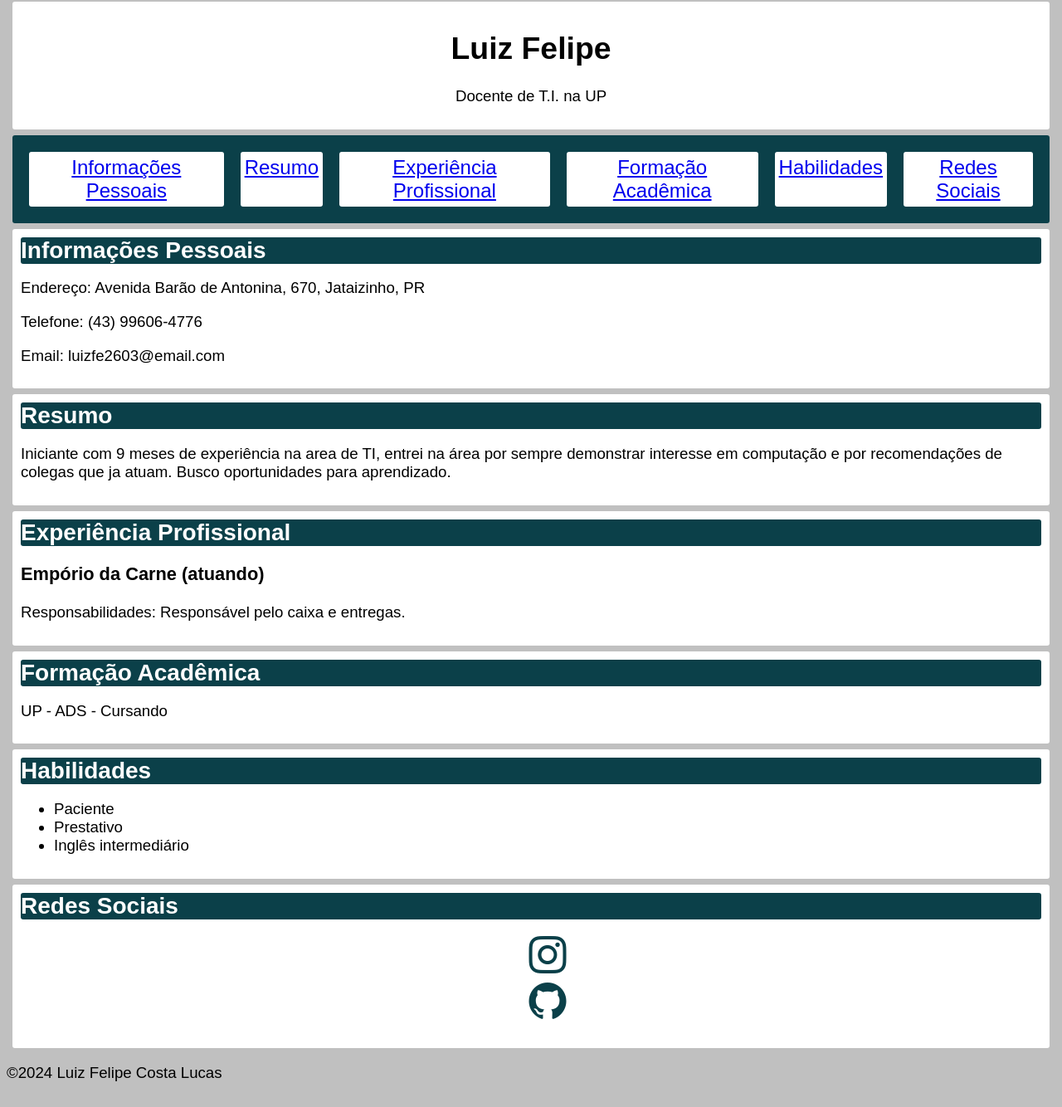
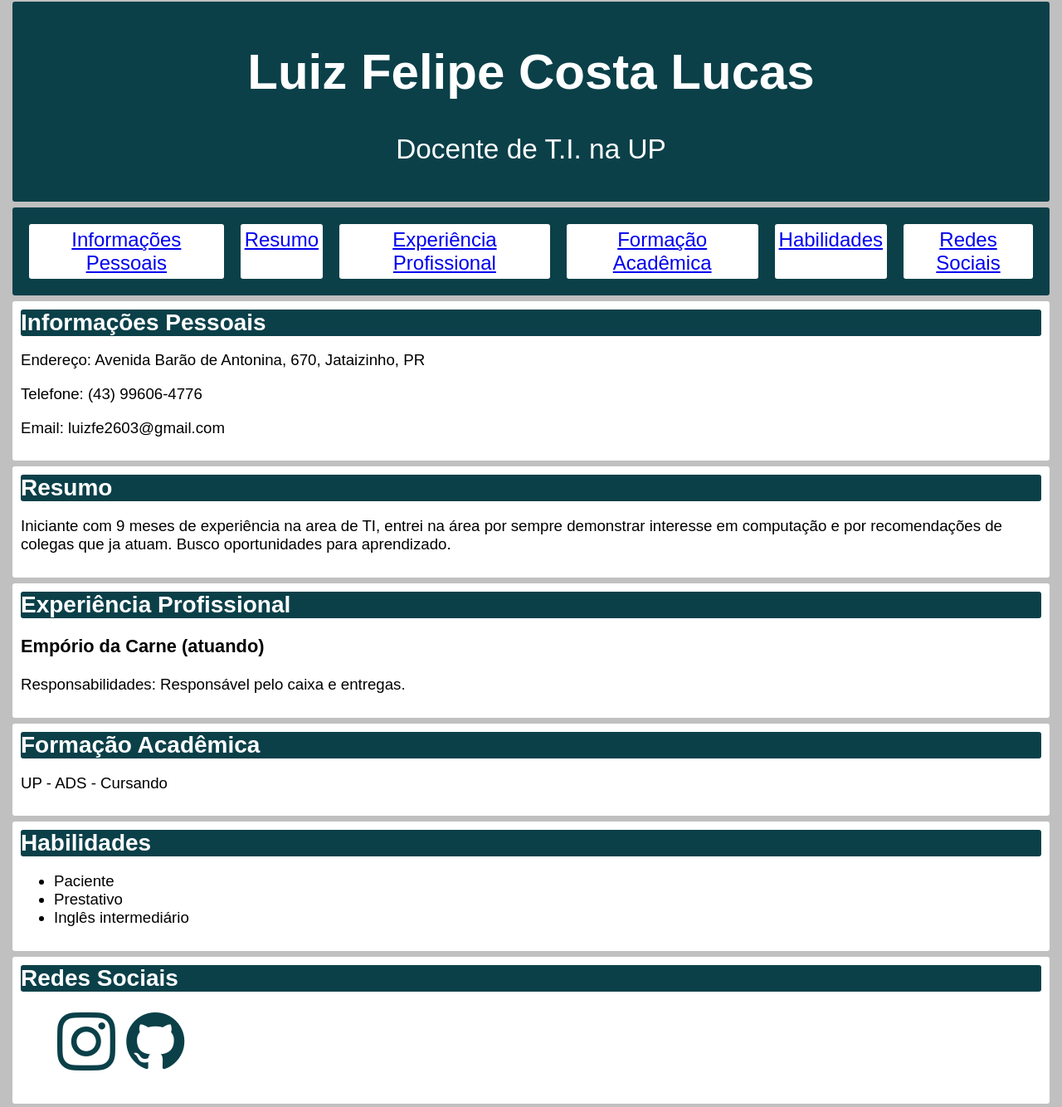
Before and after one commit to LuifeZ/aulagit, a plain HTML site: page docs/index.html in a window 1280 px wide. Shown: the part 6-1340 px from the top of the page at 83% size. Drawn offline with nearby package versions, Linux system fonts and the light colour scheme.

Commit message:
Versão Final

```diff
--- a/docs/index.html
+++ b/docs/index.html
@@ -10,7 +10,7 @@
 <body>
     <header>
         <div class="item">
-            <h1>Luiz Felipe</h1>
+            <h1>Luiz Felipe Costa Lucas</h1>
             <p>Docente de T.I. na UP</p>
         </div>
         <div>
@@ -33,7 +33,7 @@
             <h2>Informações Pessoais</h2>
             <p>Endereço: Avenida Barão de Antonina, 670, Jataizinho, PR</p>
             <p>Telefone: (43) 99606-4776</p>
-            <p>Email: luizfe2603@email.com</p>
+            <p>Email: luizfe2603@gmail.com</p>
         </section>
        </div>
 
--- a/docs/meuestilo.css
+++ b/docs/meuestilo.css
@@ -5,7 +5,7 @@ body{
 }
 
 .item{
-    background-color:rgb(255, 255, 255) ;
+    background-color:rgb(11, 64, 73);
     border-radius: 3px;
     margin: 7px;
     padding: 10px; ;
@@ -13,11 +13,14 @@ body{
 
 h1{
     text-align: center;
-
+    color:rgb(255, 255, 255) ;
+    font-size: 45pt;
 }
 
 header p {
     text-align: center;
+    color: rgb(255, 255, 255);
+    font-size: 25pt;
 }
 
 nav ul{
@@ -55,12 +58,15 @@ h2{
 }
 
 i{
-    font-size: 45px;
+    font-size: 70px;
     color:rgb(11, 64, 73) ;
 }
 
 .logo{
-    display: flex;
-    justify-content: center;
+    display:inline-flex;
     margin: 4px;
 }
+
+footer p{
+    color:rgb(11, 64, 73);
+}
```
